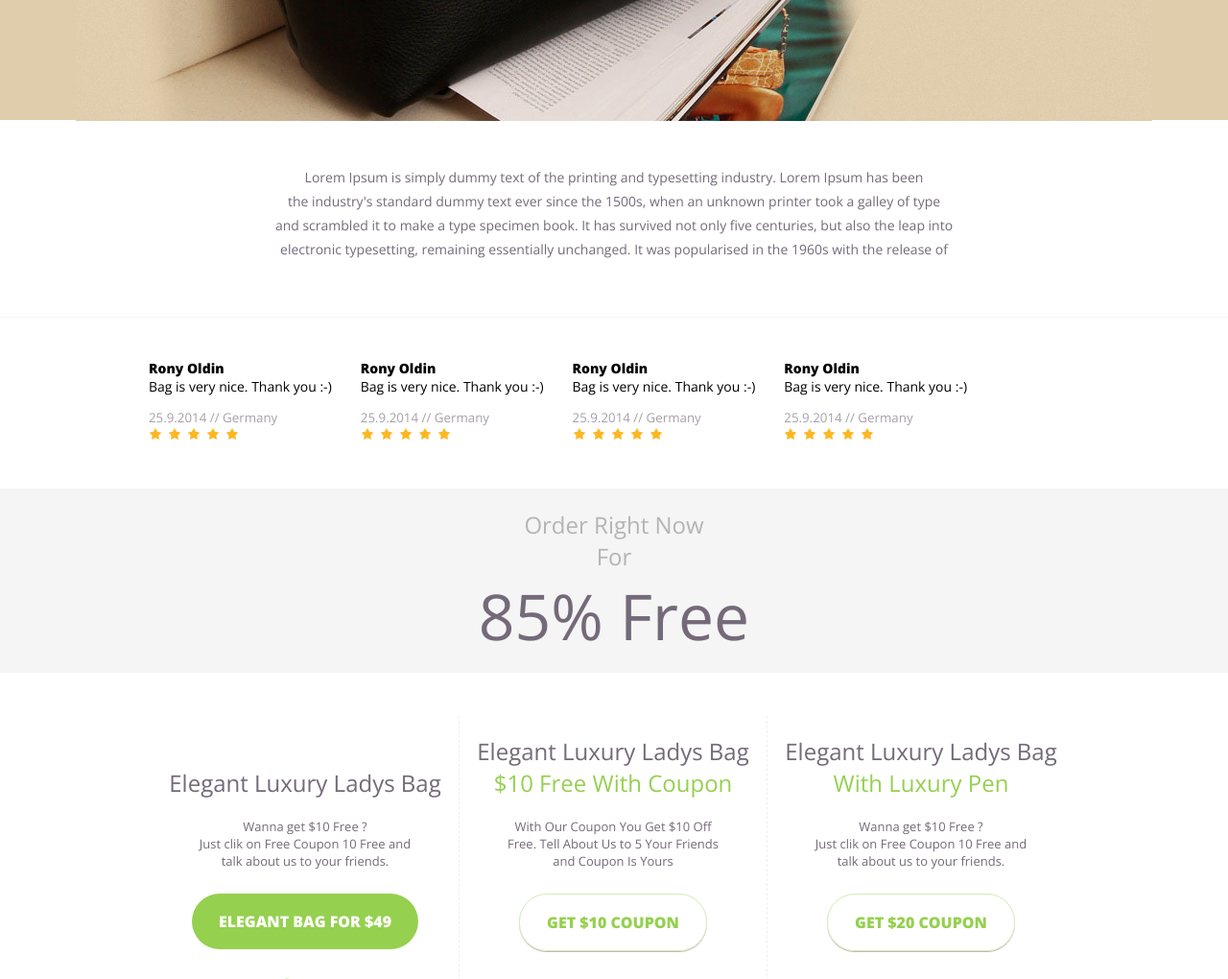
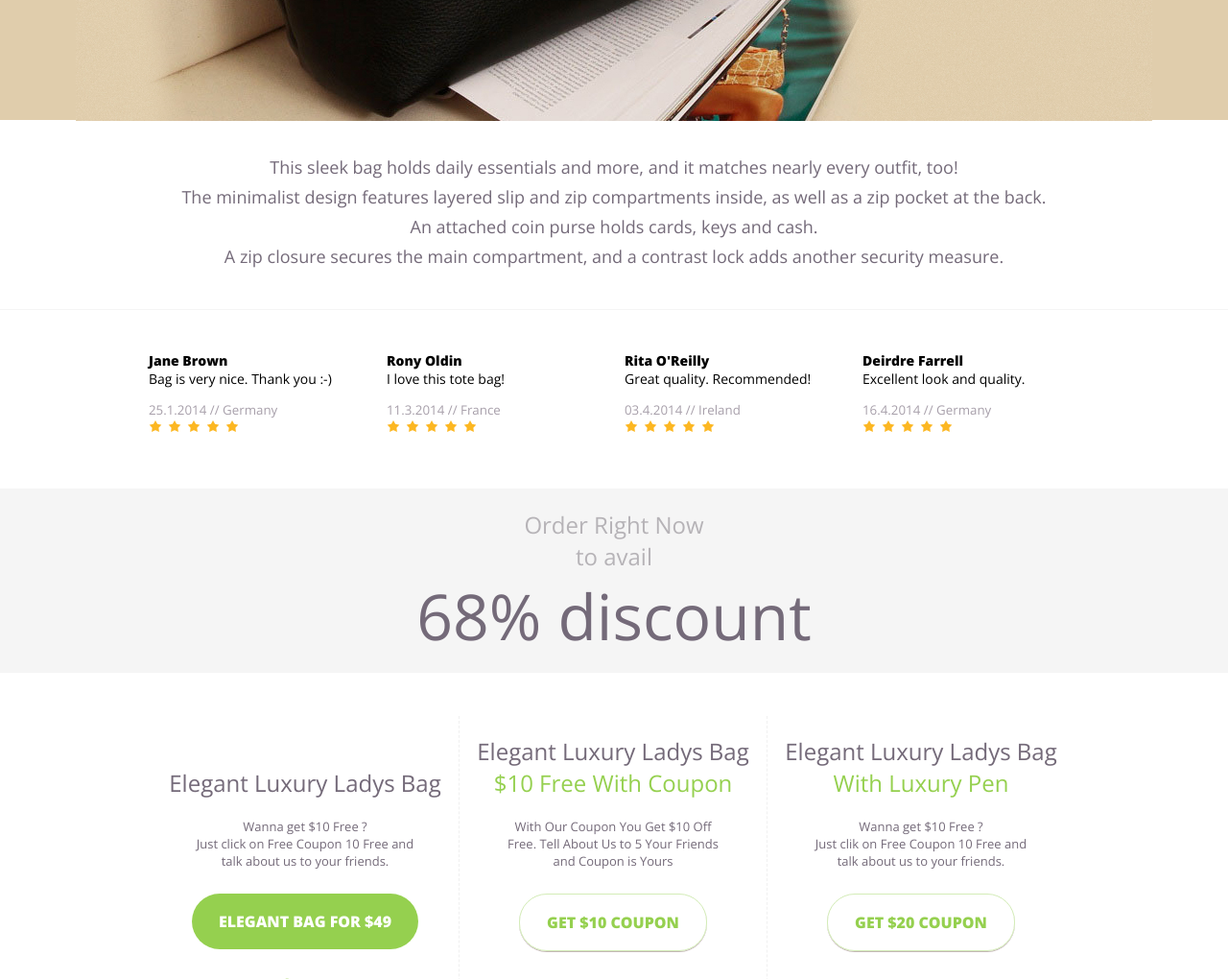
Before and after one commit to josefzacek/luxury-handbags, a plain HTML site: page index.html in a window 1280 px wide. Shown: the part 1780-2800 px from the top of the page at 96% size. Drawn offline with nearby package versions, Linux system fonts and the light colour scheme.

Commit message:
text fixed

```diff
--- a/css/styles.css
+++ b/css/styles.css
@@ -108,15 +108,15 @@ a {
 		background-color:#fff;
 }
 #four .four-inner p {
-		color:#746a79;
-		font-family: 'Open Sans', sans-serif;
-		text-align:center;
-		margin: 0;
-		padding-top: 47px;
-		font-size: 14px;
-	    font-weight: 400;
-	    line-height: 25px;
-	  	padding-bottom: 58px;
+		color: #746a79;
+        font-family: 'Open Sans', sans-serif;
+        text-align: center;
+        margin: 0;
+        padding-top: 34px;
+        font-size: 18px;
+        font-weight: 400;
+        line-height: 31px;
+        padding-bottom: 39px;
 }
 #four .four-inner-feedback {
 		width:1000px;
@@ -125,6 +125,7 @@ a {
 #four .four-inner-feedback .feedback {
 		float:left;
 		margin: 29px 15px;
+        width: 218px;
 }
 #four .four-inner-feedback .feedback p {
 		font-family: 'Open Sans', sans-serif;
@@ -258,5 +259,5 @@ color:#424242;
 		color:#2e2439;
 		text-align:center;
 		clear: both;
-		padding-top: 50px;
+/*		padding-top: 50px;					*/
 }
--- a/index.html
+++ b/index.html
@@ -30,7 +30,7 @@
 </div>
 <!-- price end -->
 <h1><span>Luxury</span><br>
-Ladys Leather Bag</h1>
+Ladies Leather Bag</h1>
 <div class="one-images"> <img src="images/one-small-image.jpg" alt="ladies bag" width="242" height="241"> <img src="images/one-small-image.jpg" alt="ladies bag" width="242" height="241" class="middle-img"> <img src="images/one-small-image.jpg" alt="ladies bag" width="242" height="241"> </div>
 <!-- one-images end -->
 
@@ -39,7 +39,7 @@ Ladys Leather Bag</h1>
 </div>
 <!-- one end -->
 <div id="two">
-<h2>Customiye Handbag With Zipper For Woman.<br>
+<h2>Customized Handbag With Zipper For Women.<br>
 Bag have horizontal capitales for better opening.</h2>
 </div>
 <!-- two end -->
@@ -50,40 +50,38 @@ Bag have horizontal capitales for better opening.</h2>
 <!-- three end -->
 <div id="four">
 <div class="four-inner inner">
-<p>Lorem Ipsum is simply dummy text of the printing and typesetting industry. Lorem Ipsum has been<br>
-the industry's standard dummy text ever since the 1500s, when an unknown printer took a galley of type<br>
-and scrambled it to make a type specimen book. It has survived not only five centuries, but also the leap into<br>
-electronic typesetting, remaining essentially unchanged. It was popularised in the 1960s with the release of </p>
+<p>This sleek bag holds daily essentials and more, and it matches nearly every outfit, too!<br>The minimalist design features layered slip and zip compartments inside, as well as a zip pocket at the back.<br> An attached coin purse holds cards, keys and cash.<br>
+A zip closure secures the main compartment, and a contrast lock adds another security measure.</p>
 </div>
 <!-- four-inner end -->
 
 <div class="line"></div>
 <div class="four-inner-feedback">
 <div class="feedback">
-<p><b>Rony Oldin</b><br>
+<p><b>Jane Brown</b><br>
 Bag is very nice. Thank you :-)</p>
-<p class="date">25.9.2014 // Germany</p>
+<p class="date">25.1.2014 // Germany</p>
 <img src="images/rating-stars.png" alt="Rating stars" width="94" height="12"> </div>
 <!-- feedback end -->
 
 <div class="feedback">
 <p><b>Rony Oldin</b><br>
-Bag is very nice. Thank you :-)</p>
-<p class="date">25.9.2014 // Germany</p>
+I love this tote bag!</p>
+<p class="date">11.3.2014 // France</p>
 <img src="images/rating-stars.png" alt="Rating stars" width="94" height="12"> </div>
 <!-- feedback end -->
 
 <div class="feedback">
-<p><b>Rony Oldin</b><br>
-Bag is very nice. Thank you :-)</p>
-<p class="date">25.9.2014 // Germany</p>
+<p><b>Rita O'Reilly</b><br>
+Great quality. Recommended!</p>
+<p class="date">03.4.2014 // Ireland</p>
 <img src="images/rating-stars.png" alt="Rating stars" width="94" height="12"> </div>
 <!-- feedback end -->
 
 <div class="feedback">
-<p><b>Rony Oldin</b><br>
-Bag is very nice. Thank you :-)</p>
-<p class="date">25.9.2014 // Germany</p>
+<p><b>Deirdre Farrell</b><br>
+Excellent look and quality.</p>
+<p class="date">16.4.2014 // Germany</p>
 <img src="images/rating-stars.png" alt="Rating stars" width="94" height="12"> </div>
 <!-- feedback end -->
 <div class="clear-both"></div>
@@ -94,8 +92,8 @@ Bag is very nice. Thank you :-)</p>
 <!-- four end -->
 <div id="five">
 <h2>Order Right Now<br>
-For </h2>
-<h1>85% Free</h1>
+to avail  </h2>
+<h1>68% discount</h1>
 </div>
 <!-- five end -->
 <div id="six">
@@ -104,7 +102,7 @@ For </h2>
         <h2>&nbsp;<br>
 		Elegant Luxury Ladys Bag</h2>
 		<p>Wanna get $10 Free ?<br>
-		Just clik on Free Coupon 10 Free and<br>
+		Just click on Free Coupon 10 Free and<br>
 		talk about us to your friends.</p>
         <a href="#" class="button green">ELEGANT BAG FOR $49</a>
         <h1 class="green">$49</h1>
@@ -115,7 +113,7 @@ For </h2>
 		<span>$10 Free With Coupon</span></h2>
 		<p>With Our Coupon You Get $10 Off<br>
          Free. Tell About Us to 5 Your Friends<br>
-         and Coupon Is Yours</p>
+         and Coupon is Yours</p>
         <a href="#" class="button white">GET $10 COUPON</a>
         <h1>$39</h1>
 		</div>
@@ -137,12 +135,14 @@ For </h2>
 <!-- six end -->
 <div id="seven">
 <div class="seven-inner inner">
+<!--
 <ul class="links">
 <li><a href="#">About Us</a></li>
 <li><a href="#">Terms and conditions</a></li>
 <li><a href="#">Affiliate</a></li>
 <li><a href="#">Contact Us</a></li>
 </ul>
+-->
 <ul class="handcoded">
 <li>Handcoded by <a href="http://www.josefzacek.com">josefzacek.com</a></li>
 </ul>
```
